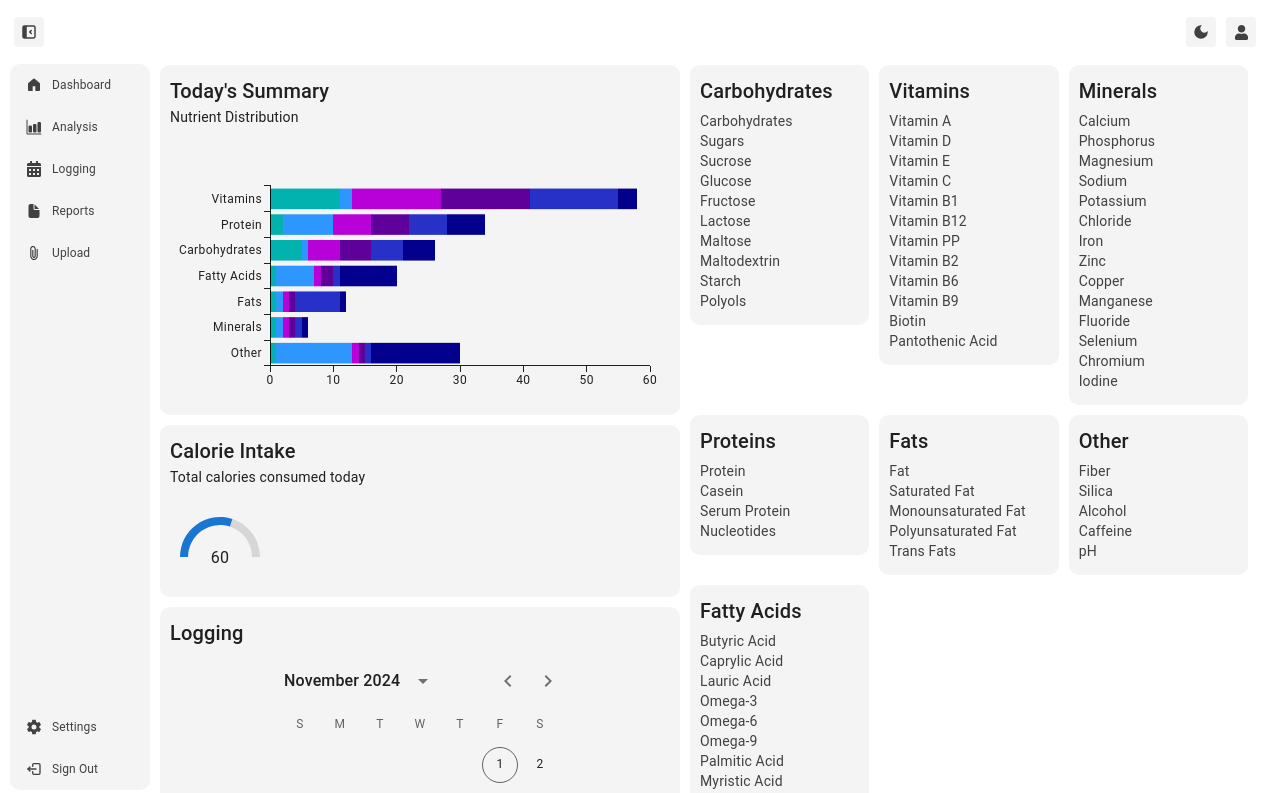
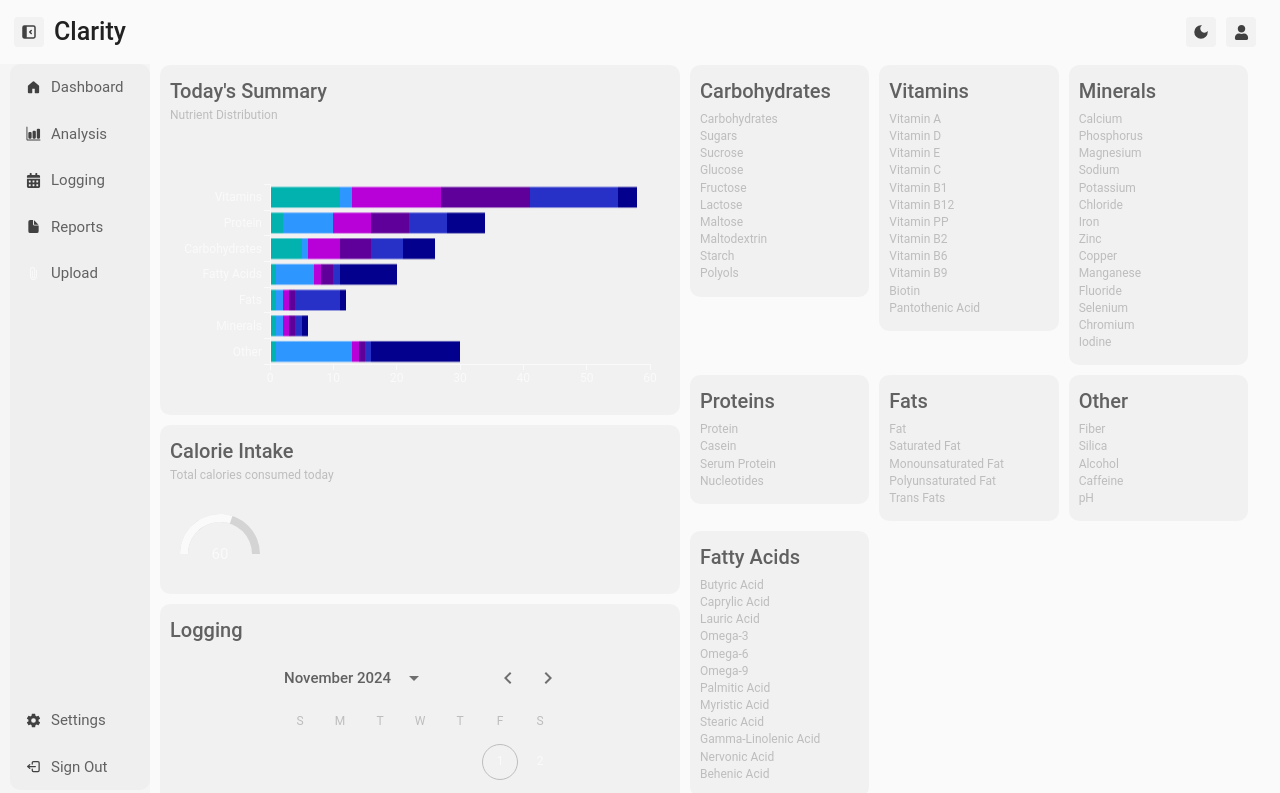
Before and after one commit to MorganBergen/clarity, a React (Create React App) app in the folder client/: page /MainDashboard in a window 1280 px wide. Shown: the top 793 px of the page. Built offline with nearby package versions, Linux system fonts and the light colour scheme; what pocketbase would draw is missing.

Commit message:
recent changes

```diff
--- a/client/src/components/Analysis.js
+++ b/client/src/components/Analysis.js
@@ -32,10 +32,6 @@ import usdaIcon from './usda-logo-color.svg';
 import blueGrey from '@mui/material/colors/blueGrey';
 
 const pb = new PocketBase('http://127.0.0.1:8090');
-
-
-const a = blueGrey[50];
-
 
 const lightTheme = createTheme({
   palette: {
@@ -231,7 +227,7 @@ const Analysis = () => {
   const [gptResults, setGPTResults] = useState(null);
   const [usdaResults, setUSDAResults] = useState(null);
   const [aiyResults, setAIYResults] = useState(null);
-  const [clarifaiResults, setClarifaiResults] = useState([]);
+  const [clarifaiResults, setClarifaiResults] = useState(null);
   const [theme, setTheme] = useState(lightTheme);
 
   const mainItems = [
--- a/client/src/components/MainDashboard.css
+++ b/client/src/components/MainDashboard.css
@@ -1,17 +1,3 @@
-[data-theme='dark'] {
-  --primary-color: green;
-  --background-color: black;
-  --text-color: white;
-}heighthi
-
-
-.MuiAppBar-root .title-text {
-  color: #414141;
-  font-size: 24px;
-  font-family: 'Roboto', sans-serif;
-  margin-left: 15px;
-}
-
 .preview-image {
   width: 200px; /* Increase the width */
   height: auto; /* Maintain aspect ratio */
@@ -52,54 +38,6 @@
   background-color: rgba(233, 234, 236, 1);
 }
 
-body {
-  margin: 0;
-  padding: 0;
-  overflow-x: hidden;
-}
-
-:root {
-  /* Colors */
-  --color-primary: #414141;
-  --color-secondary: #9c9c9c;
-  --color-background: #ffffff;
-  --color-surface: rgba(233, 234, 236, 0.5);
-  --color-text-primary: rgba(46, 46, 46, 0.7);
-  --color-text-secondary: rgb(156, 156, 156);
-
-  /* Typography */
-  --font-family: 'Roboto', sans-serif;
-  --font-size-xs: 12px;
-  --font-size-sm: 14px;
-  --font-size-md: 16px;
-  --font-size-lg: 24px;
-  --font-size-xl: 32px;
-
-  /* Spacing */
-  --spacing-xs: 4px;
-  --spacing-sm: 8px;
-  --spacing-md: 16px;
-  --spacing-lg: 24px;
-  --spacing-xl: 32px;
-
-  /* Effects */
-  --shadow-sm: 0 4px 15px rgba(0, 0, 0, 0.1);
-  --shadow-md: 0 4px 30px rgba(134, 134, 134, 0.155);
-  --blur-effect: blur(10px);
-  --border-radius-sm: 5px;
-  --border-radius-md: 10px;
-  --border-radius-lg: 15px;
-}
-
-/* Common component styles */
-.glass-effect {
-  background: rgba(255, 255, 255, 0.09);
-  backdrop-filter: var(--blur-effect);
-  -webkit-backdrop-filter: var(--blur-effect);
-  border: 1px solid rgba(255, 255, 255, 0.3);
-  box-shadow: var(--shadow-md);
-}
-
 .button {
   height: 30px;
   padding: var(--spacing-xs) var(--spacing-md);
--- a/client/src/components/MainDashboard.js
+++ b/client/src/components/MainDashboard.js
@@ -25,8 +25,189 @@ import { DateCalendar } from '@mui/x-date-pickers/DateCalendar';
 import { Box } from '@mui/material';
 import CssBaseline from '@mui/material/CssBaseline';
 import { createTheme, ThemeProvider } from '@mui/material/styles';
+import blueGrey from '@mui/material/colors/blueGrey';
+import grey from '@mui/material/colors/grey';
 
 const pb = new PocketBase('http://127.0.0.1:8090');
+
+const lightTheme = createTheme({
+  palette: {
+    mode: 'light',
+    primary: {
+      main: grey[50],
+      light: grey[100],
+      dark: grey[700],
+    },
+    secondary: {
+      main: grey[400],
+      light: grey[300],
+      dark: grey[700],
+    },
+    background: {
+      default: grey[50],
+      paper: grey[100],
+    },
+    text: {
+      primary: grey[50],
+      secondary: grey[400],
+    }
+  },
+  typography: {
+    fontFamily: 'Roboto, sans-serif',
+    h3: {
+      fontSize: '25px',
+      fontWeight: 500,
+      color: grey[900],
+    },
+    h4: {
+      fontSize: '24px',
+      fontWeight: 500,
+      color: grey[900],
+    },
+    body1: {
+      fontSize: '15px',
+      color: grey[700],
+    },
+    body2: {
+      fontSize: '12px',
+      color: grey[400],
+    }
+  },
+  components: {
+    MuiAppBar: {
+      styleOverrides: {
+        root: {
+          boxShadow: 'none',
+          border: 'none',
+        }
+      }
+    },
+    MuiDrawer: {
+      styleOverrides: {
+        paper: {
+          border: 'none',
+        }
+      }
+    },
+    MuiListItemButton: {
+      styleOverrides: {
+        root: {
+          borderRadius: '10px',
+          '&:hover': {
+            backgroundColor: 'rgba(233, 234, 236, 0.8)',
+          }
+        }
+      }
+    },
+    MuiButton: {
+      styleOverrides: {
+        root: {
+          textTransform: 'none',
+          borderRadius: '5px',
+          fontSize: '12px',
+          padding: '6px 16px',
+        }
+      }
+    },
+    MuiList: {
+      styleOverrides: {
+        root: {
+
+        }
+      }
+    }
+  }
+});
+
+const darkTheme = createTheme({
+  palette: {
+    mode: 'dark',
+    primary: {
+      main: grey[900],
+      light: grey[800],
+      dark: grey[700],
+    },
+    secondary: {
+      main: grey[400],
+      light: grey[300],
+      dark: grey[700],
+    },
+    background: {
+      default: grey[900],
+      paper: 'rgba(18, 18, 18, 0.8)', // Dark paper background
+    },
+    text: {
+      primary: grey[50],
+      secondary: grey[400],
+    }
+  },
+  // Rest of the configuration remains the same as lightTheme
+  typography: {
+    fontFamily: 'Roboto, sans-serif',
+    h3: {
+      fontSize: '25px',
+      fontWeight: 500,
+      color: grey[50],
+    },
+    h4: {
+      fontSize: '24px',
+      fontWeight: 500,
+      color: grey[50],
+    },
+    body1: {
+      fontSize: '15px',
+      color: grey[50],
+    },
+    body2: {
+      fontSize: '12px',
+      color: grey[400],
+    }
+  },
+  components: {
+    MuiAppBar: {
+      styleOverrides: {
+        root: {
+          boxShadow: 'none',
+          border: 'none',
+        }
+      }
+    },
+    MuiDrawer: {
+      styleOverrides: {
+        paper: {
+          border: 'none',
+        }
+      }
+    },
+    MuiListItemButton: {
+      styleOverrides: {
+        root: {
+          borderRadius: '10px',
+          '&:hover': {
+            backgroundColor: 'rgba(255, 255, 255, 0.08)', // Dark mode hover
+          }
+        }
+      }
+    },
+    MuiButton: {
+      styleOverrides: {
+        root: {
+          textTransform: 'none',
+          borderRadius: '5px',
+          fontSize: '12px',
+          padding: '6px 16px',
+        }
+      }
+    },
+    MuiList: {
+      styleOverrides: {
+        root: {
+
+        }
+      }
+    }
+  }
+});
 
 const MainDashboard = () => {
   const [drawerOpen, setDrawerOpen] = useState(true);
@@ -38,37 +219,12 @@ const MainDashboard = () => {
   const { userId } = useContext(UserContext);
   const [uploadIcon, setUploadIcon] = useState(<IoMdAttach />);
   const [darkMode, setDarkMode] = useState(false);
+  const [theme, setTheme] = useState(lightTheme);
 
   const toggleTheme = () => {
-    const newTheme = darkMode ? 'light' : 'dark';
-    document.documentElement.setAttribute('data-theme', newTheme);
     setDarkMode(!darkMode);
+    setTheme(darkMode ? lightTheme : darkTheme);
   };
-
-  const theme = createTheme({
-    components: {
-      MuiListItemText: {
-        styleOverrides: {
-          primary: {
-            fontSize: '12px',
-            color: '#414141',
-          },
-        },
-      },
-      MuiListItemButton: {
-        styleOverrides: {
-          root: {
-            borderRadius: '10px',
-            '&:hover': {
-              backgroundColor: 'rgba(233, 234, 236, 0.8)',
-            },
-          },
-        },
-      },
-    },
-  },
-  );
-
 
   const mainItems = [
     { text: 'Dashboard', icon: <GoHomeFill color="#414141" /> },
@@ -139,15 +295,16 @@ const MainDashboard = () => {
     <ThemeProvider theme={theme}>
     <CssBaseline />
       <Box sx={{ display: 'flex' }}>
-        <AppBar sx={{ backgroundColor: 'white', boxShadow: 'none' }}>
+        <AppBar>
           <Toolbar>
             <button className="menu-toggle-button" style={{ marginLeft: '-10px' }} onClick={toggleDrawer}>
               {drawerOpen ? <TbLayoutSidebarLeftCollapseFilled size={20} /> : <TbLayoutSidebarLeftExpandFilled size={20} />}
             </button>
-            <Typography className="title-text" noWrap component="div" sx={{ flexGrow: 1 }}>
+            <Typography variant="h3" noWrap component="div" sx={{ flexGrow: 1, marginLeft: '10px' }}>
               Clarity
             </Typography>
-            <button className="menu-toggle-button" onClick={toggleTheme}>
+            {/* toggle theme */}
+            <button className="menu-toggle-button" onClick={toggleTheme} style={{ marginLeft: '10px' }}>
               {darkMode ? <MdOutlineLightMode size={20} /> : <MdDarkMode size={20} />}
             </button>
             <button className="menu-toggle-button" style={{ marginLeft: '10px' }} >
```
Also changed, not shown: 1 other file (tests, documents, lock files or other folders).
